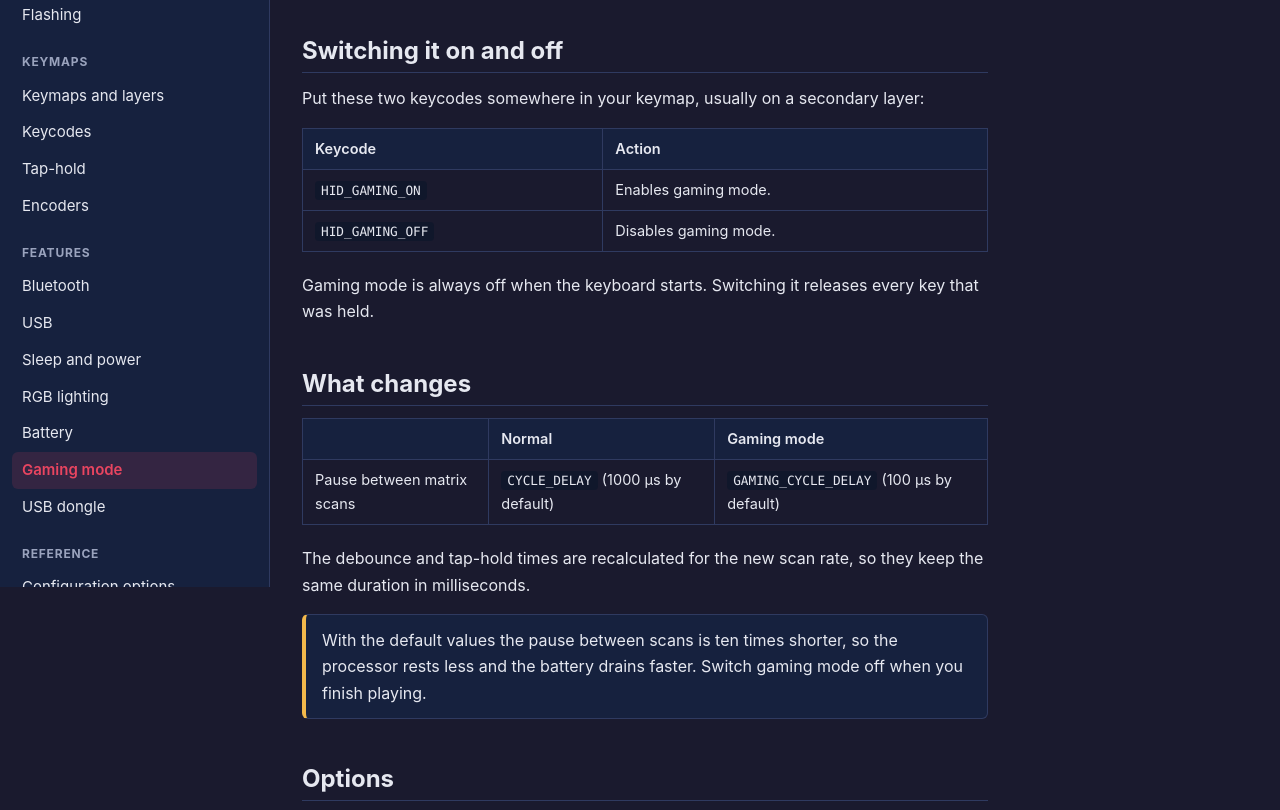
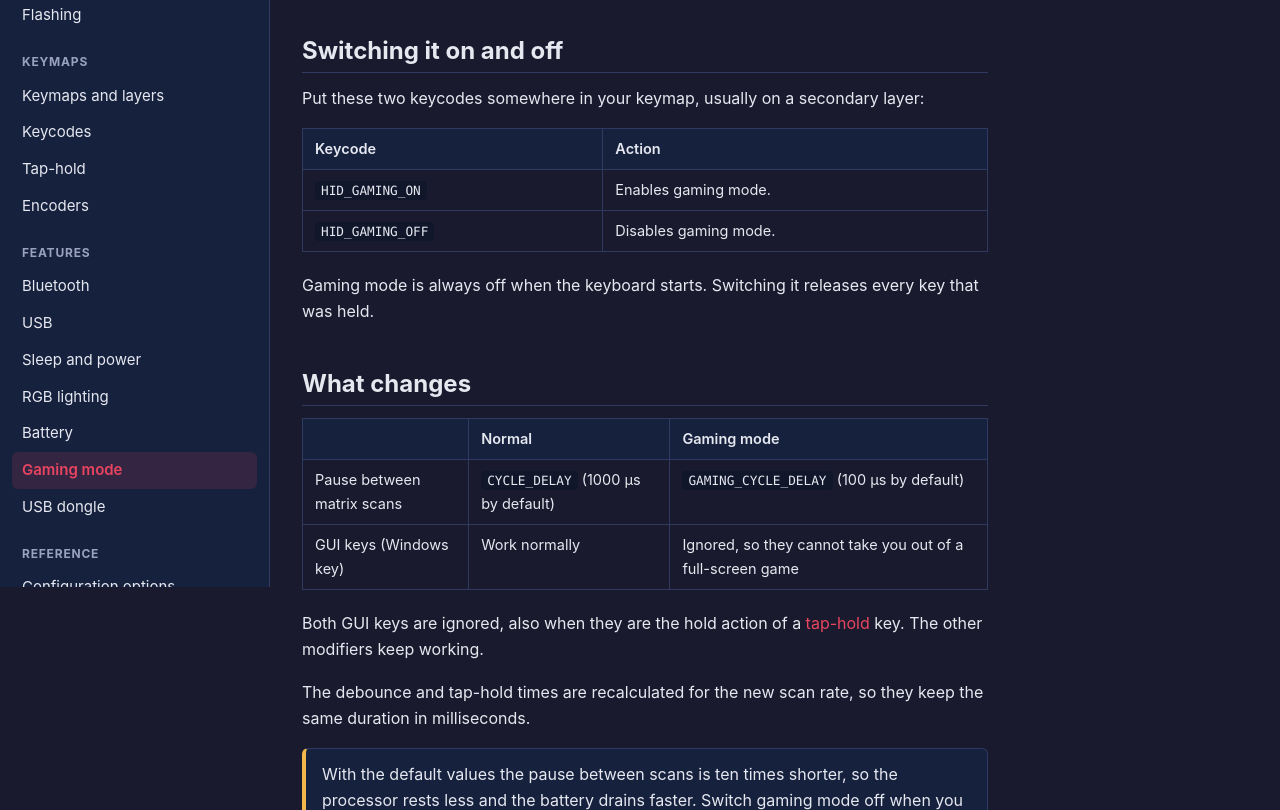
Before and after one commit to ci-bus/bmk, a plain HTML site: page documentation/gaming.html in a window 1280 px wide. Shown: the part 213-1023 px from the top of the page. Drawn offline with Linux system fonts and the light colour scheme.

Commit message:
docs: gaming mode ignores the GUI keys
Co-Authored-By: Claude Fable 5.2 <noreply@anthropic.com>

```diff
--- a/documentation/gaming.html
+++ b/documentation/gaming.html
@@ -25,7 +25,9 @@
 <table>
   <tr><th></th><th>Normal</th><th>Gaming mode</th></tr>
   <tr><td>Pause between matrix scans</td><td><code>CYCLE_DELAY</code> (1000 µs by default)</td><td><code>GAMING_CYCLE_DELAY</code> (100 µs by default)</td></tr>
+  <tr><td>GUI keys (Windows key)</td><td>Work normally</td><td>Ignored, so they cannot take you out of a full-screen game</td></tr>
 </table>
+<p>Both GUI keys are ignored, also when they are the hold action of a <a href="tap-hold.html">tap-hold</a> key. The other modifiers keep working.</p>
 <p>The debounce and tap-hold times are recalculated for the new scan rate, so they keep the same duration in milliseconds.</p>
 
 <div class="warn">
```
